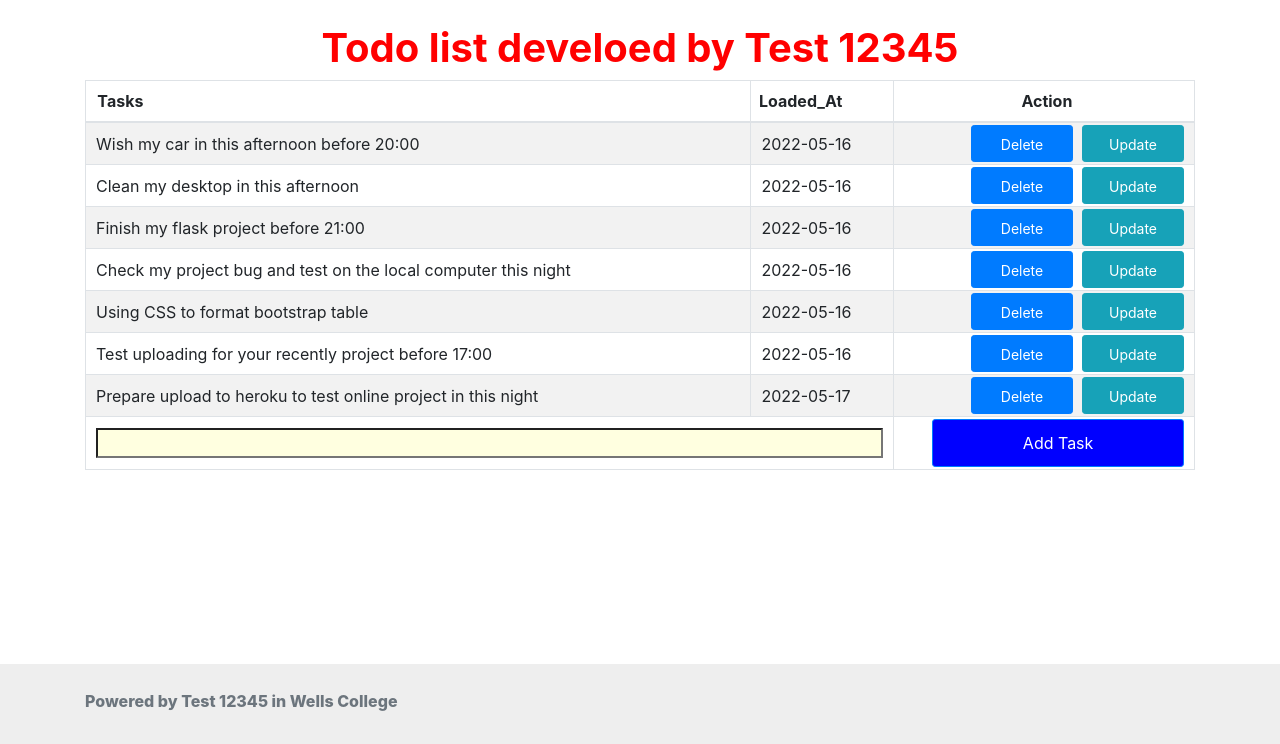
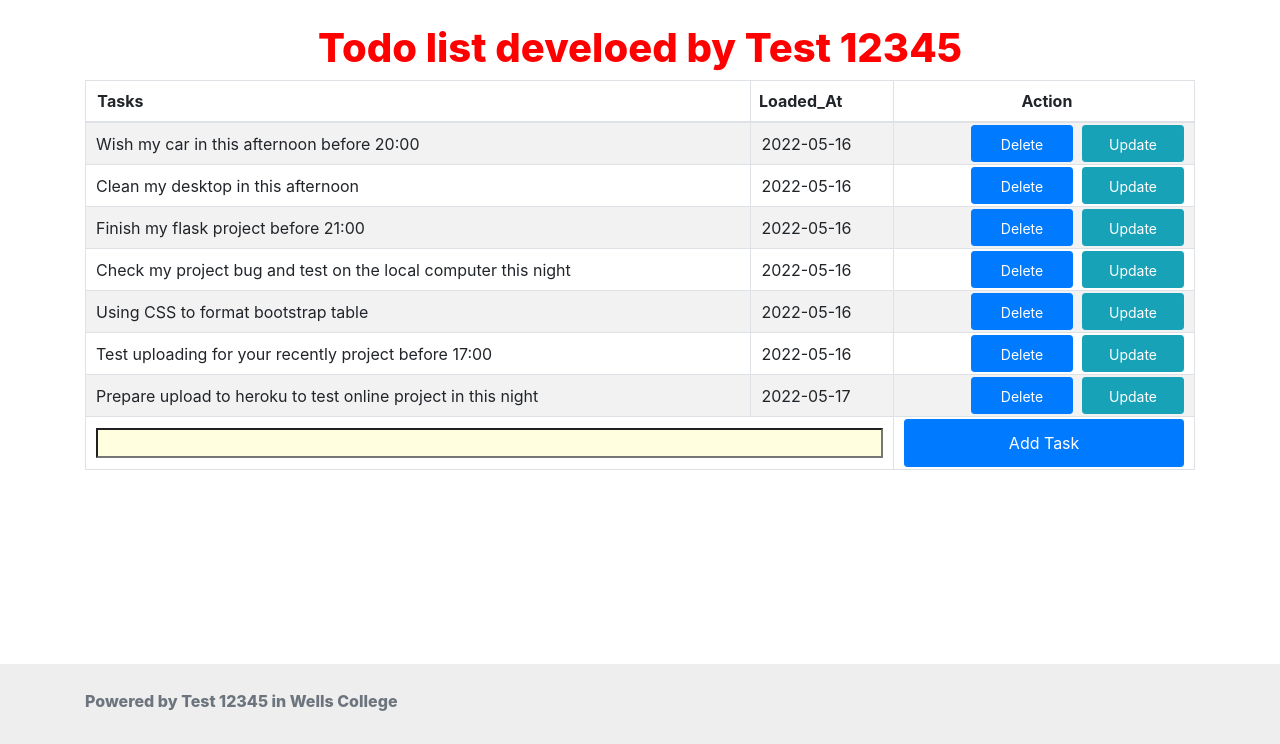
Before and after one commit to wellsjohn220/upload12345, a Flask app: page /todo in a window 1280 px wide. Shown: the part 56-800 px from the top of the page. Run offline with Flask 2, Linux system fonts and the light colour scheme; data comes from the database, SQL or seed files in the repository; some libraries are stand-ins or nearby versions.

Commit message:
upload by 12345

```diff
--- a/static/style.css
+++ b/static/style.css
@@ -1,5 +1,5 @@
 h1 {
-    font-weight:700;
+    font-weight:800;
     color: red;
     text-align: center;
 }
@@ -53,7 +53,13 @@ table td {
         padding: 0 2px;
         margin: 1px;
     }
+    #mainbutton {
+        width: 100%;
+    }
 }
 #content {
     background-color: lightyellow;
 }
+#mainbutton {
+    width: 100%;
+}
--- a/templates/todo.html
+++ b/templates/todo.html
@@ -32,9 +32,9 @@
           <input type="text" name="content" id="content" style="width: 100%;">
         </td>
         <td> <!--  <input type="submit" class="btn btn-default" value="Add Task" style="width: 100%;">    -->
-            <span class="btn btn-primary btn-sm" style="width: 90%; background-color: blue; float: right;">
+            <span class="btn btn-primary btn-sm" id="mainbutton">
             <span class="glyphicon glyphicon-plus-sign"></span>
-            <input type="submit" class="btn btn-primary" value="Add Task" style="background-color: blue; border-color: blue;">
+            <input type="submit" class="btn btn-primary" value="Add Task">
             </span>
         </td>
       </tr>
```
